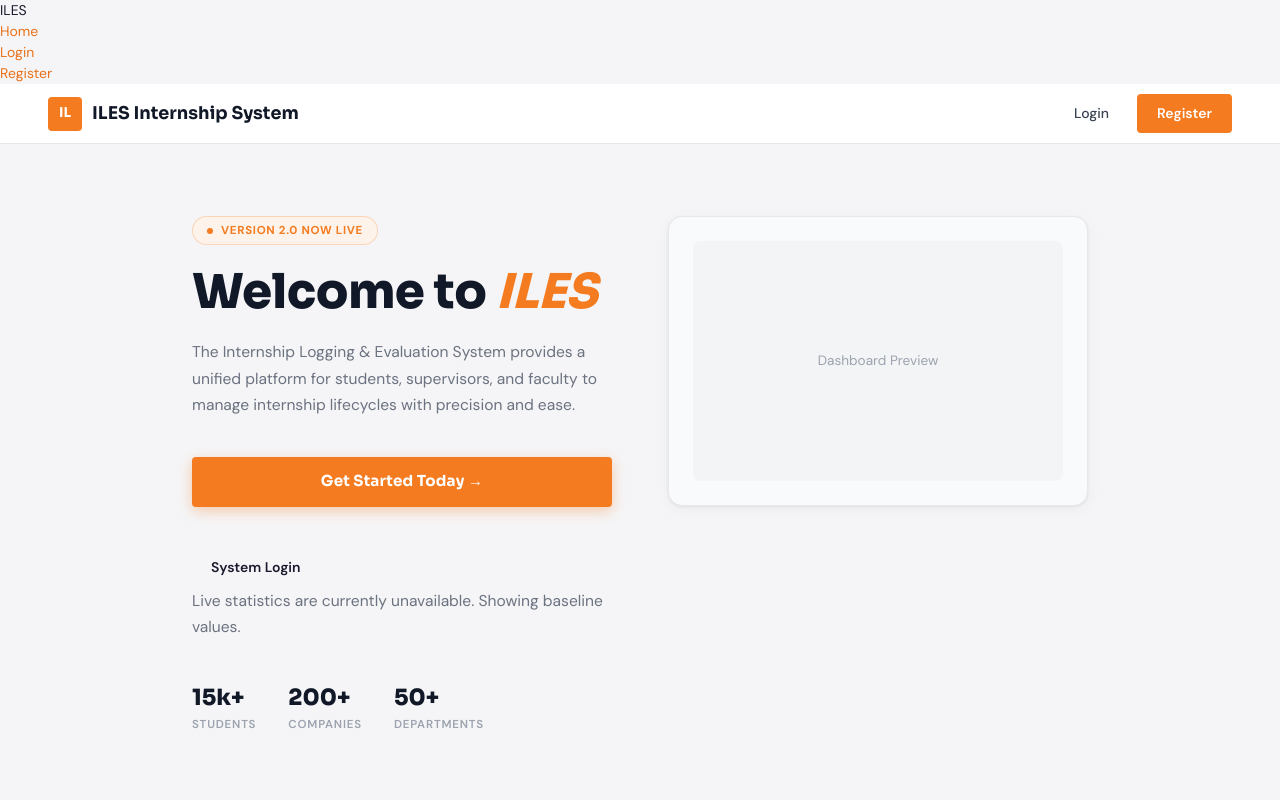
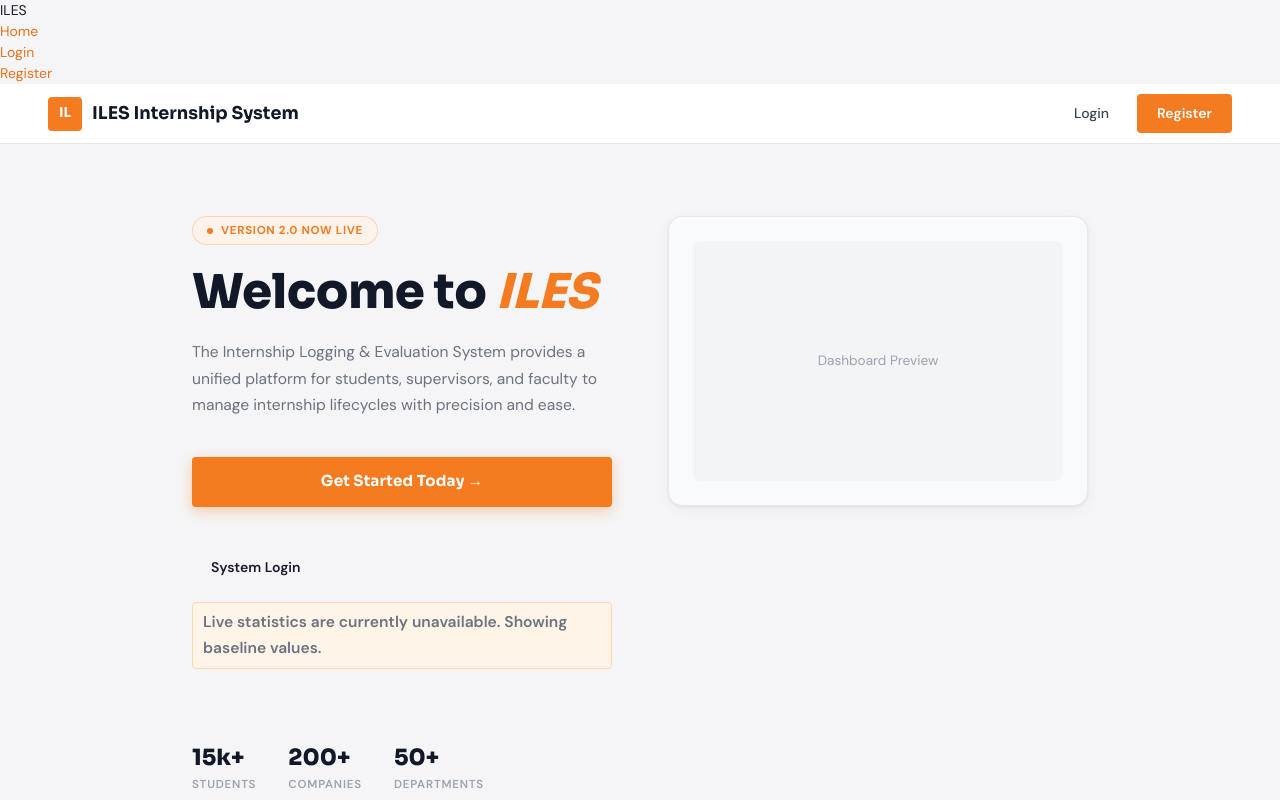
Before and after one commit to kalasamuel/ILES, a React (Vite) app in the folder frontend/iles-frontend/: page / in a window 1280 px wide. Shown: the top 800 px of the page. Built offline with nearby package versions, Linux system fonts and the light colour scheme; no server answers.

Commit message:
landing page endpoints

```diff
--- a/frontend/iles-frontend/src/features/auth/pages/LandingPage.css
+++ b/frontend/iles-frontend/src/features/auth/pages/LandingPage.css
@@ -245,6 +245,19 @@ body {
 .btn-secondary:hover {
   border-color: var(--gray-400);
   color: var(--gray-900);
+}
+
+.hero-live-stats-note {
+  margin-top: 14px;
+  margin-bottom: -18px;
+  display: inline-block;
+  padding: 6px 10px;
+  border-radius: var(--radius-sm);
+  background: #fff4e8;
+  border: 1px solid #fed7aa;
+  color: #9a3412;
+  font-size: 0.78rem;
+  font-weight: 600;
 }
 
 /* Hero stats */
--- a/frontend/iles-frontend/src/services/endpoints.js
+++ b/frontend/iles-frontend/src/services/endpoints.js
@@ -186,6 +186,10 @@ export const dashboardsAPI = {
     const response = await api.get('/dashboards/metrics/');
     return response.data;
   },
+  getPublicStats: async () => {
+    const response = await api.get('/dashboards/metrics/public-stats/');
+    return response.data;
+  },
   refreshMetrics: async () => {
     const response = await api.get('/dashboards/metrics/refresh-metrics/');
     return response.data;
```
